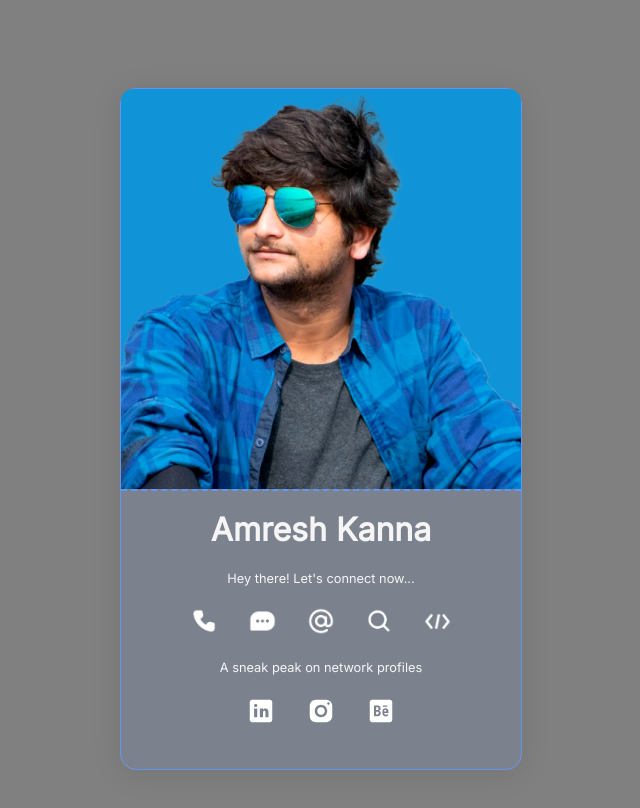
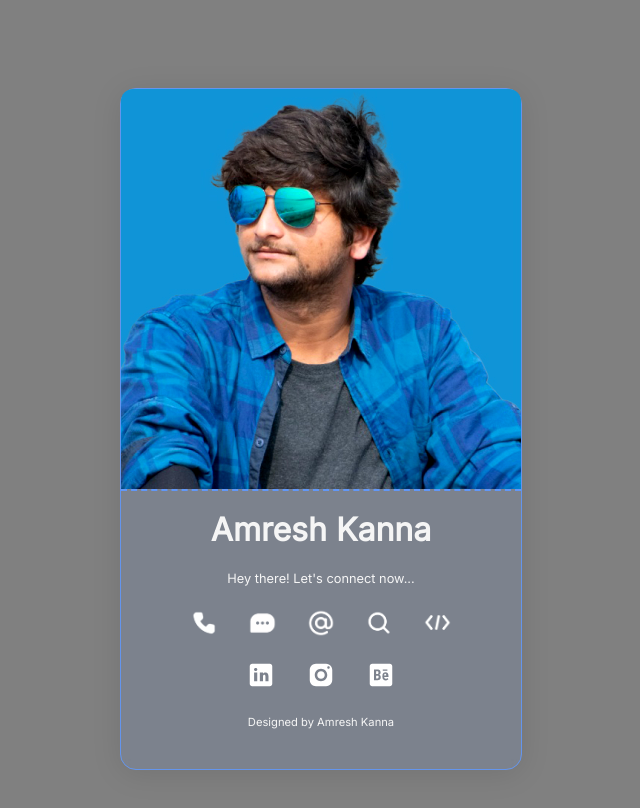
Before and after one commit to Amreshkanna1/DigitalCard, a plain HTML site: page index.html in a window 1280 px wide. Shown: the whole page, without its empty margins (319-959 px from the left). Drawn offline with Linux system fonts and the light colour scheme.

Commit message:
final touch

```diff
--- a/index.html
+++ b/index.html
@@ -57,13 +57,19 @@
   display: flex;
   flex-flow: row;
   justify-content: center;
-  padding: 1vh 0;
+  padding: 1.2vh 0;
   gap: 30px;
+  align-items: center;
 }
-
+.info hr {
+  border: 0;
+  height: .3px;
+  background: cornflowerblue;
+}
 .footer p {
   font-size: .7em;
   font-weight: 100;
+  padding: 0;
 }
 /* animations */
 
@@ -99,8 +105,8 @@ body {
           <img src="assets/code.gif"  height="29" width="29"  alt="github">
         </a>
       </div>
-
-<p>A sneak peak on network profiles</p>
+    <!-- <hr> -->
+<!-- <p>A sneak peak on network profiles</p> -->
       <div class="social-links">
         <a href="https://www.linkedin.com/in/amreshkanna/" target="_blank">
           <img src="assets/icons8-linkedin.svg"  height="30" width="30"  alt="linkedin">
@@ -113,7 +119,7 @@ body {
         </a>
       </div>
       <div class="footer">
-        <!-- <p>Designed by Amresh Kanna</p> -->
+        <p>Designed by Amresh Kanna</p>
       </div>
     </div>
   </div>
```
